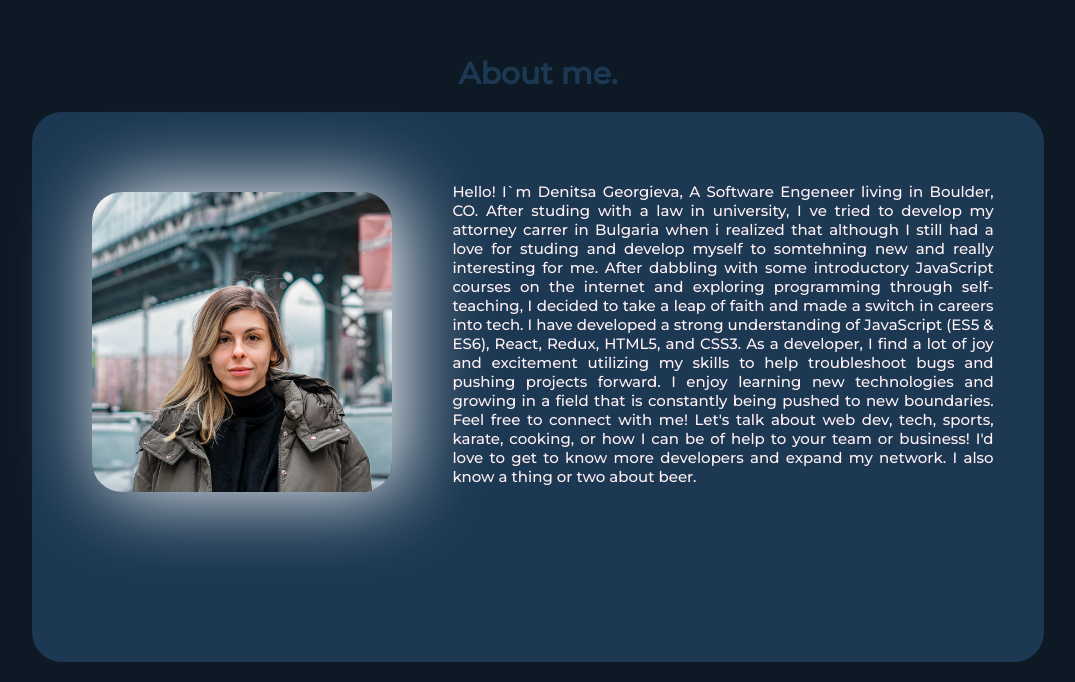
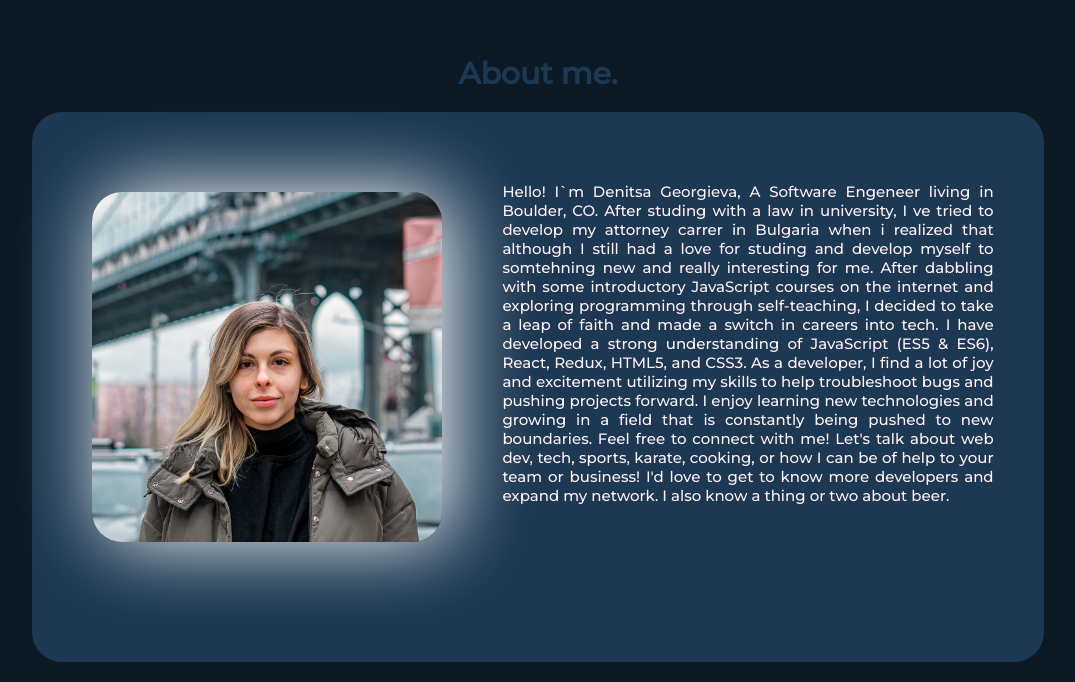
Before and after one commit to xdenitsax/my-react-website, a React (Create React App) app: page / in a window 1280 px wide. Shown: the part 953-1635 px from the top of the page, without its empty margins (102-1177 px from the left). Built offline with nearby package versions, Linux system fonts and the light colour scheme.

Commit message:
Picture change.

```diff
--- a/src/components/MoreAboutMyself/MoreAboutMyself.css
+++ b/src/components/MoreAboutMyself/MoreAboutMyself.css
@@ -186,7 +186,8 @@
 }
 @media screen and (max-width: 1290px) {
   .denitsa-img {
-    height: 300px;
+    margin-left: 60px;
+    margin-right: 60px;
   }
 }
 @media screen and (max-width: 990px) {
```
Also changed, not shown: src/Game/Game.css (deleted), src/Game/Game.js (deleted).
